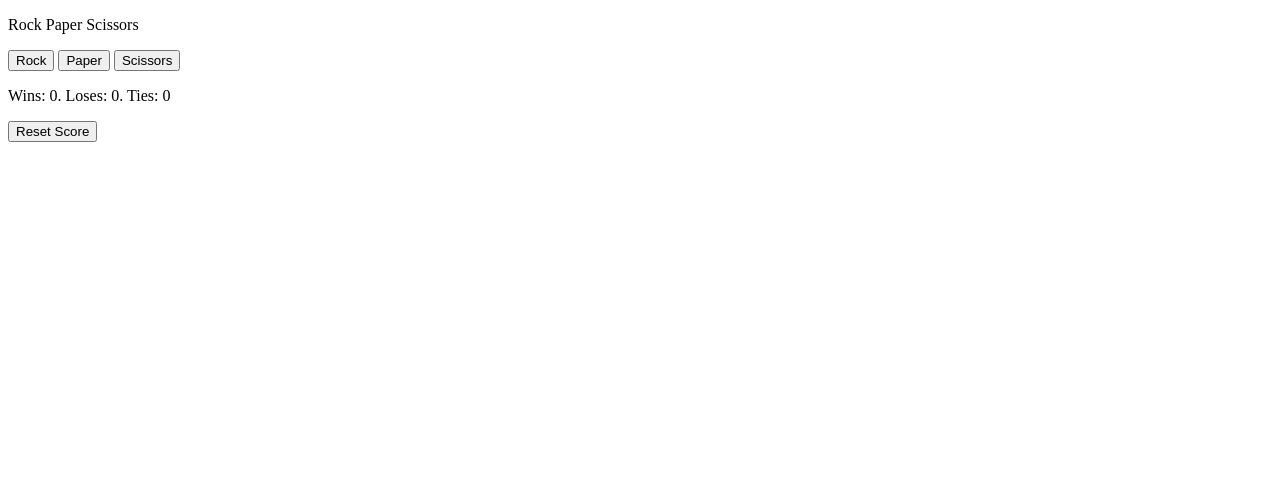
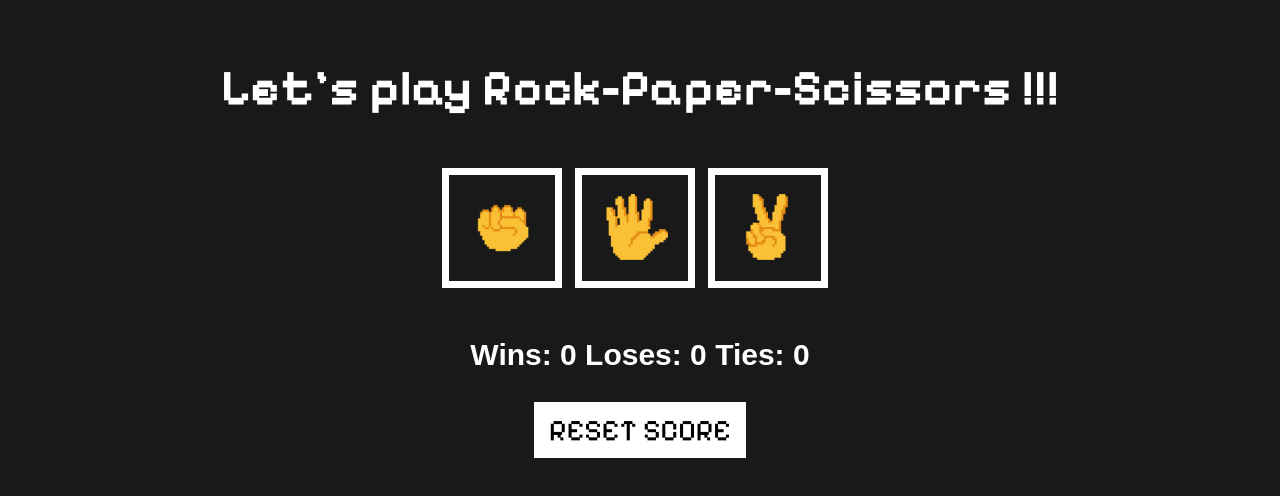
Before and after one commit to 0x20A/Rock-Paper-Scissors, a plain HTML site: page index.html in a window 1280 px wide. Drawn offline with Linux system fonts and the light colour scheme.

Commit message:
styles added

```diff
--- a/index.html
+++ b/index.html
@@ -4,35 +4,46 @@
   <meta charset="UTF-8">
   <meta name="viewport" content="width=device-width, initial-scale=1.0">
   <title>Rock Paper Scissors</title>
+
+  <link rel="stylesheet" href="styles.css">
+
+  <link rel="preconnect" href="https://fonts.googleapis.com">
+  <link rel="preconnect" href="https://fonts.gstatic.com" crossorigin>
+  <link href="https://fonts.googleapis.com/css2?family=Pixelify+Sans:wght@400..700&family=Roboto:ital,wght@0,100..900;1,100..900&display=swap" rel="stylesheet">
 </head>
 <body>
-  <p>
-    Rock Paper Scissors
+  <div class="main-content">
+    <p class="title">
+      Let's play Rock-Paper-Scissors !!!
     </p>
 
-  <button onclick="
+    <div class="moves">
+      <button class="move-button" onclick="
         playGame('rock');
       ">
-    Rock
+        <img class="move-icon" src="img/rock-emoji.png" alt="rock">
       </button>
 
-  <button onclick="
+      <button class="move-button" onclick="
         playGame('paper');
       ">
-    Paper
+        <img class="move-icon" src="img/paper-emoji.png" alt="rock">
       </button>
 
-  <button onclick="
+      <button class="move-button" onclick="
         playGame('scissors');
       ">
-    Scissors
+        <img class="move-icon" src="img/scissors-emoji.png" alt="rock">
       </button>
+    </div>
 
-  <p class="js-result"></p>
+    <div class="score-square">
+      <p class="js-result result"></p>
       <p class="js-moves"></p>
-  <p class="js-score"></p>
+      <p class="js-score score"></p>
+    </div>
 
-  <button onclick="
+    <button class="reset-score-button" onclick="
       score.wins = 0;
       score.loses = 0;
       score.ties = 0;
@@ -43,6 +54,7 @@
     ">
       Reset Score
     </button>
+  </div>
 
   <script src="rps.js"></script>
 </body>
--- a/rps.js
+++ b/rps.js
@@ -26,39 +26,39 @@
       // determine results
       if (playerMove === 'scissors'){
         if(computerMove === 'rock'){
-          result = 'You lose.';
+          result = 'You lose';
         } else if(computerMove === 'paper') {
-          result = 'You win.';
+          result = 'You win';
         } else if(computerMove === 'scissors') {
-          result = 'Tie.';
+          result = 'Tie';
         }
 
       } else if (playerMove === 'paper'){
         if(computerMove === 'rock'){
-          result = 'You win.';
+          result = 'You win';
         } else if(computerMove === 'paper') {
-          result = 'Tie.';
+          result = 'Tie';
         } else if(computerMove === 'scissors') {
-          result = 'You lose.';
+          result = 'You lose';
         }
 
       } else if (playerMove === 'rock'){
         if(computerMove === 'rock'){
-          result = 'Tie.';
+          result = 'Tie';
         } else if(computerMove === 'paper') {
-          result = 'You lose.';
+          result = 'You lose';
         } else if(computerMove === 'scissors') {
-          result = 'You win.';
+          result = 'You win';
         }
       }
 
 
       // update the scores
-      if (result === 'You win.') {
+      if (result === 'You win') {
         score.wins += 1;
-      } else if (result === 'You lose.') {
+      } else if (result === 'You lose') {
         score.loses += 1;
-      } else if (result === 'Tie.') {
+      } else if (result === 'Tie') {
         score.ties += 1;
       }
 
@@ -75,7 +75,8 @@
         .innerHTML = result;
 
       document.querySelector('.js-moves')
-        .innerHTML = `You picked ${playerMove}. Computer picked ${computerMove}.`;
+        .innerHTML = `You <img class="move-icon" src="img/${playerMove}-emoji.png" alt="">
+        <img class="move-icon" src="img/${computerMove}-emoji.png" alt=""> PC`;
 
 //       alert(`You picked ${playerMove}. Computer picked ${computerMove}. ${result}
 // Wins: ${score.wins}. Loses: ${score.loses}. Ties: ${score.ties}`);
@@ -83,7 +84,7 @@
 
     function updateScoreElement() {
       document.querySelector('.js-score')
-        .innerHTML = `Wins: ${score.wins}. Loses: ${score.loses}. Ties: ${score.ties}`;
+        .innerHTML = `Wins: ${score.wins} Loses: ${score.loses} Ties: ${score.ties}`;
     }
 
     function pickComputerMove(){
--- a/styles.css
+++ b/styles.css
@@ -0,0 +1,93 @@
+html {
+  font-size: 62.5%; /* Ajuste REM */
+  box-sizing: border-box;
+}
+
+*, *::before, *:after {
+  box-sizing: inherit;
+}
+
+body {
+  background-color: rgb(25,25,25);
+  color: white;
+
+  font-family: Arial, Helvetica, sans-serif;
+}
+
+.main-content {
+  display: flex;
+  flex-direction: column;
+  justify-content: center;
+  align-items: center;
+}
+
+/** Title **/
+.title {
+  font-family: Pixelify Sans;
+  font-size: 5rem;
+  font-weight: bold;
+  text-align: center;
+}
+
+/** buttons **/
+.move-icon {
+  height: 7rem;
+}
+
+.move-button {
+  background-color: transparent;
+  border: 0.7rem solid white;
+  width: 120px;
+  height: 120px;
+
+  margin-right: 10px;
+  cursor: pointer;
+}
+
+.move-button:hover {
+  background-color: rgba(0,0,0,0.5);
+}
+
+.move-button:active {
+  background-color: transparent;
+}
+
+/** result **/
+.result {
+  font-size: 25px;
+  font-weight: bold;
+  margin-top: 50px;
+}
+
+.score {
+  margin-top: 50px;
+}
+
+.score-square {
+  text-align: center;
+}
+
+.score-square p {
+  font-size: 3rem;
+  font-weight: bold;
+}
+
+.reset-score-button {
+  font-family: Pixelify Sans;
+  font-size: 3rem;
+  text-transform: uppercase;
+
+  background-color: white;
+
+  border: none;
+  padding: 10px 15px;
+  cursor: pointer;
+}
+
+.reset-score-button:hover {
+  background-color: rgb(215, 214, 214);
+}
+
+.reset-score-button:active {
+  background-color: white;
+}
```
Also changed, not shown: img/paper-emoji.png (added), img/rock-emoji.png (added), img/scissors-emoji.png (added). Lines whose indentation alone changed are shown as unchanged.
